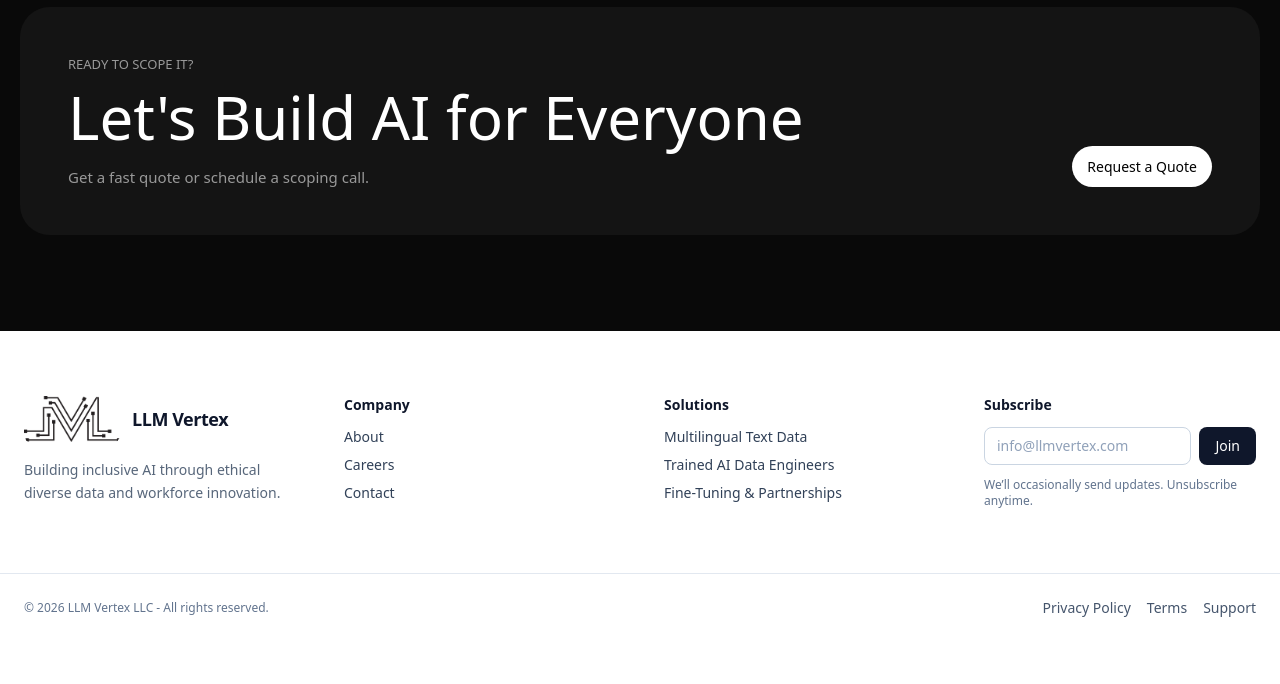
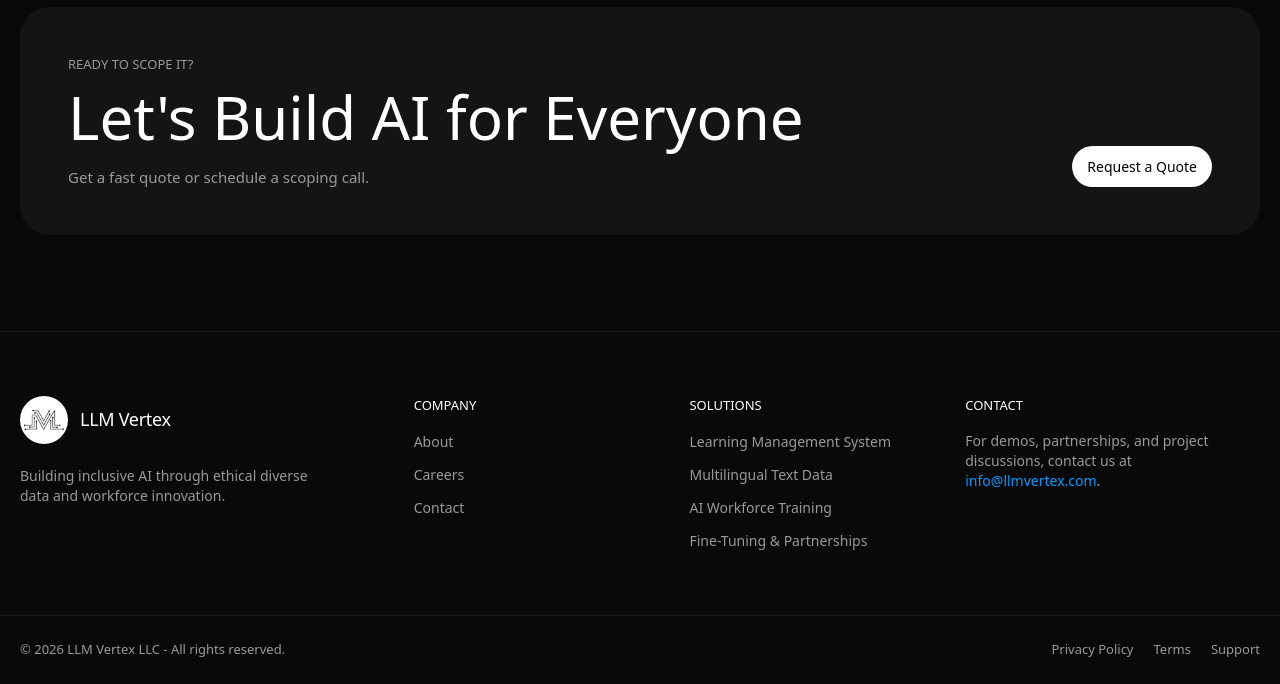
Before and after one commit to jualam/LLM_Vertex, a React (Vite) app: page / in a window 1280 px wide. Shown: the part 4515-5199 px from the top of the page. Before the commit the page ends 5157 px from the top, so only its background shows below. Built offline with nearby package versions, Linux system fonts and the light colour scheme.

Commit message:
new footer

```diff
--- a/src/ui/Footer.jsx
+++ b/src/ui/Footer.jsx
@@ -1,14 +1,92 @@
 import { Link } from "react-router-dom";
+
+const footerLinks = {
+  Company: [
+    ["About", "/about"],
+    ["Careers", "/careers"],
+    ["Contact", "/contact"],
+  ],
+  Solutions: [
+    ["Learning Management System", "/learning-management-system"],
+    ["Multilingual Text Data", "/services#multilingual"],
+    ["AI Workforce Training", "/services#training"],
+    ["Fine-Tuning & Partnerships", "/services#finetune"],
+  ],
+};
 
 const Footer = () => {
   return (
+    <footer className="bg-[#090909] text-[#999999] [font-feature-settings:'cv01','cv05','cv09','cv11','ss03','ss07']">
+      <div className="border-t border-[#1a1a1a]">
+        <div className="mx-auto grid max-w-7xl gap-10 px-5 py-14 md:grid-cols-[1.2fr_.8fr_.8fr_1fr] md:py-16">
+          <div>
+            <Link to="/" className="inline-flex items-center gap-3 text-white">
+              <span className="flex h-12 w-12 items-center justify-center overflow-hidden rounded-full bg-white">
+                <img src="/logo/llm_logo1.png" alt="LLM Vertex Logo" className="h-10 w-10 object-contain" />
+              </span>
+              <span className="text-[18px] font-medium tracking-[-.3px]">LLM Vertex</span>
+            </Link>
+            <p className="mt-5 max-w-xs text-[14px] leading-[1.4]">
+              Building inclusive AI through ethical diverse data and workforce innovation.
+            </p>
+          </div>
+
+          {Object.entries(footerLinks).map(([title, links]) => (
+            <div key={title}>
+              <h3 className="text-[13px] font-medium uppercase text-white">{title}</h3>
+              <ul className="mt-4 space-y-3 text-[14px]">
+                {links.map(([label, href]) => (
+                  <li key={label}>
+                    <Link to={href} className="transition hover:text-white">
+                      {label}
+                    </Link>
+                  </li>
+                ))}
+              </ul>
+            </div>
+          ))}
+
+          <div>
+            <h3 className="text-[13px] font-medium uppercase text-white">Contact</h3>
+            <p className="mt-4 text-[14px] leading-[1.4]">
+              For demos, partnerships, and project discussions, contact us at{" "}
+              <a className="text-[#0099ff] hover:underline" href="mailto:info@llmvertex.com">
+                info@llmvertex.com
+              </a>
+              .
+            </p>
+          </div>
+        </div>
+      </div>
+
+      <div className="border-t border-[#1a1a1a]">
+        <div className="mx-auto flex max-w-7xl flex-col gap-4 px-5 py-6 text-[13px] md:flex-row md:items-center md:justify-between">
+          <p>© {new Date().getFullYear()} LLM Vertex LLC - All rights reserved.</p>
+          <div className="flex flex-wrap gap-5">
+            <Link to="/privacy-policy" className="transition hover:text-white">
+              Privacy Policy
+            </Link>
+            <Link to="/privacy-policy" className="transition hover:text-white">
+              Terms
+            </Link>
+            <Link to="/privacy-policy" className="transition hover:text-white">
+              Support
+            </Link>
+          </div>
+        </div>
+      </div>
+    </footer>
+  );
+};
+
+/*
+const LegacyFooter = () => {
+  return (
     <footer className="relative z-0 overflow-hidden bg-white text-slate-700">
-      {/* Content */}
       <div
         className="mx-auto max-w-7xl px-4 sm:px-6 py-12 md:py-16
                    grid grid-cols-1 sm:grid-cols-2 md:grid-cols-4 gap-10 md:gap-12"
       >
-        {/* Brand */}
         <div className="space-y-4">
           <div className="flex items-center gap-3 justify-center md:justify-start">
             <div className="h-12 w-24 rounded-lg bg-white flex items-center justify-center overflow-hidden ">
@@ -29,78 +107,28 @@
           </p>
         </div>
 
-        {/* Company */}
         <div className="space-y-3">
           <h4 className="text-slate-900 font-semibold text-sm">Company</h4>
           <ul className="space-y-2 text-sm">
-            <li>
-              <Link
-                to="/about"
-                className="hover:text-slate-900 transition-colors"
-              >
-                About
-              </Link>
-            </li>
-            <li>
-              <Link
-                to="/careers"
-                className="hover:text-slate-900 transition-colors"
-              >
-                Careers
-              </Link>
-            </li>
-            <li>
-              <Link
-                to="/contact"
-                className="hover:text-slate-900 transition-colors"
-              >
-                Contact
-              </Link>
-            </li>
+            <li><Link to="/about" className="hover:text-slate-900 transition-colors">About</Link></li>
+            <li><Link to="/careers" className="hover:text-slate-900 transition-colors">Careers</Link></li>
+            <li><Link to="/contact" className="hover:text-slate-900 transition-colors">Contact</Link></li>
           </ul>
         </div>
 
-        {/* Solutions */}
         <div className="space-y-3">
           <h4 className="text-slate-900 font-semibold text-sm">Solutions</h4>
           <ul className="space-y-2 text-sm">
-            <li>
-              <Link
-                to="/services#multilingual"
-                className="hover:text-slate-900 transition-colors"
-              >
-                Multilingual Text Data
-              </Link>
-            </li>
-            <li>
-              <Link
-                to="/services#talent"
-                className="hover:text-slate-900 transition-colors"
-              >
-                Trained AI Data Engineers
-              </Link>
-            </li>
-            <li>
-              <Link
-                to="/services#finetune"
-                className="hover:text-slate-900 transition-colors"
-              >
-                Fine-Tuning & Partnerships
-              </Link>
-            </li>
+            <li><Link to="/services#multilingual" className="hover:text-slate-900 transition-colors">Multilingual Text Data</Link></li>
+            <li><Link to="/services#talent" className="hover:text-slate-900 transition-colors">Trained AI Data Engineers</Link></li>
+            <li><Link to="/services#finetune" className="hover:text-slate-900 transition-colors">Fine-Tuning & Partnerships</Link></li>
           </ul>
         </div>
 
-        {/* Subscribe */}
         <div className="space-y-3">
           <h4 className="text-slate-900 font-semibold text-sm">Subscribe</h4>
-          <form
-            className="flex flex-col sm:flex-row gap-2 w-full"
-            onSubmit={(e) => e.preventDefault()}
-          >
-            <label htmlFor="footer-email" className="sr-only">
-              Email address
-            </label>
+          <form className="flex flex-col sm:flex-row gap-2 w-full" onSubmit={(e) => e.preventDefault()}>
+            <label htmlFor="footer-email" className="sr-only">Email address</label>
             <input
               id="footer-email"
               type="email"
@@ -118,15 +146,13 @@
             </button>
           </form>
           <p className="text-xs text-slate-500">
-            We’ll occasionally send updates. Unsubscribe anytime.
+            We'll occasionally send updates. Unsubscribe anytime.
           </p>
         </div>
       </div>
 
-      {/* Divider */}
       <hr className="border-t border-slate-200" />
 
-      {/* Bottom bar */}
       <div
         className="mx-auto max-w-7xl px-4 sm:px-6 py-5 md:py-6
                    flex flex-col md:flex-row items-center justify-between gap-3 text-center md:text-left"
@@ -143,5 +169,6 @@
     </footer>
   );
 };
+*/
 
 export default Footer;
```
